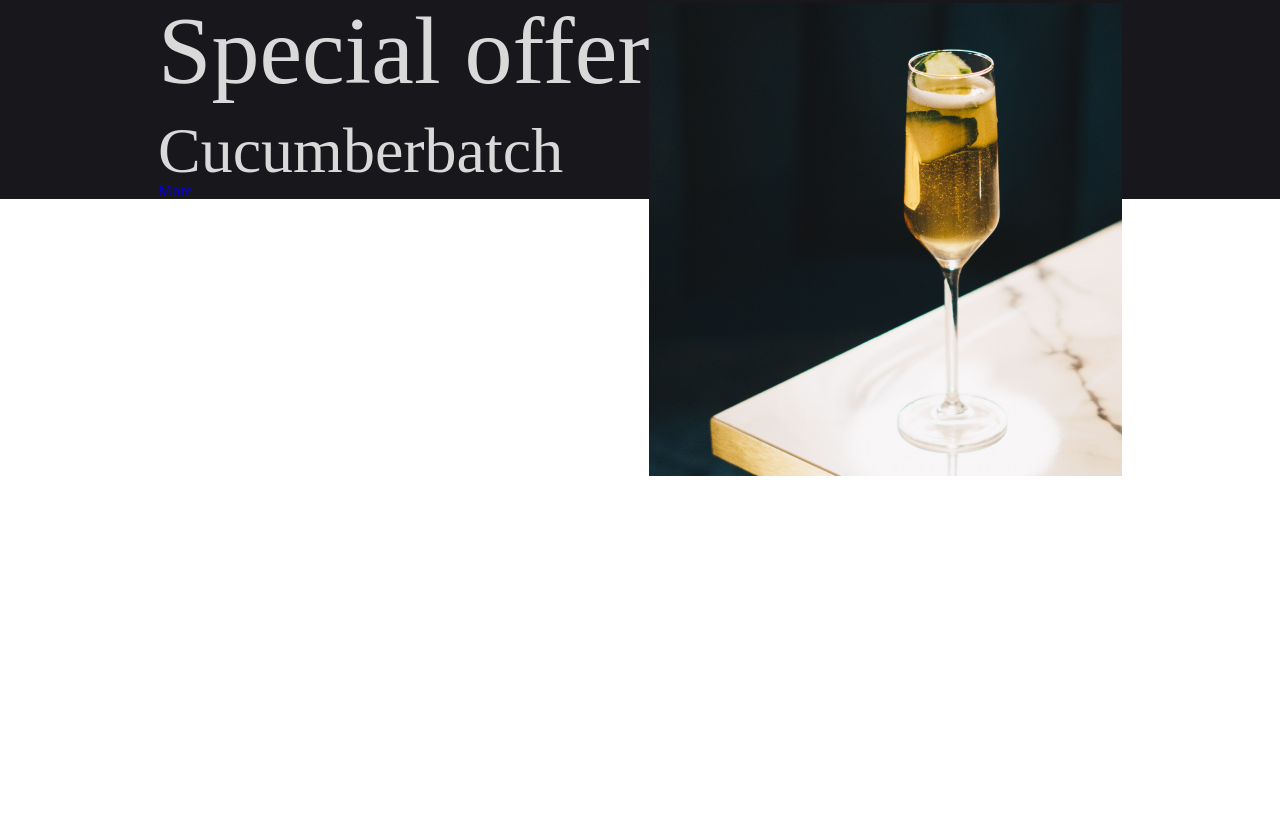
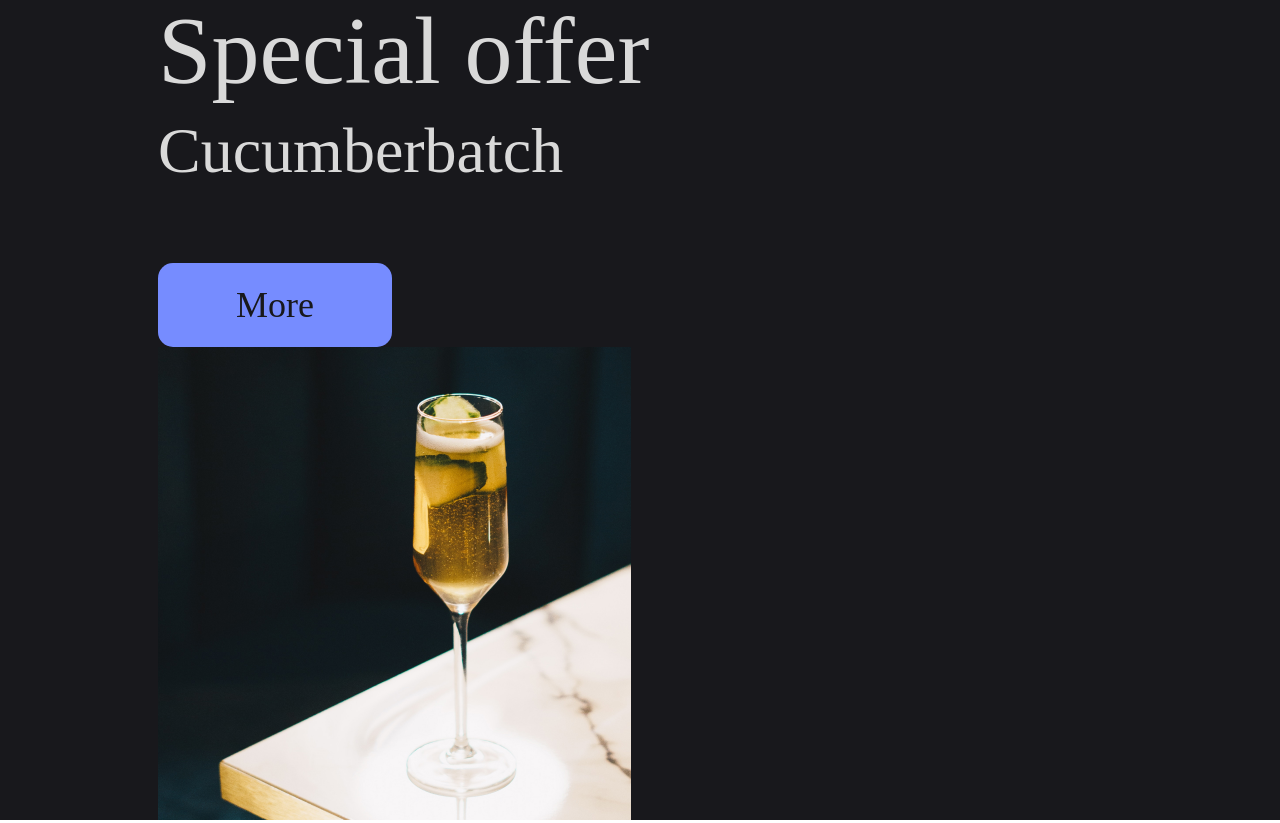
Before and after one commit to maksmalaniya/GRND, a website: page app/index.html in a window 1280 px wide. Shown: the part 795-1618 px from the top of the page. Before the commit the page ends 1271 px from the top, so only its background shows below. Drawn offline with Linux system fonts and the light colour scheme; a web font is replaced by a local one.

Commit message:
added offer

```diff
--- a/app/index.html
+++ b/app/index.html
@@ -41,13 +41,19 @@
 				<img class="nightClub__image-club" src="images/nightClub.svg" alt="night club">
 				<img class="nightClub__image-grnd" src="images/grnd.svg" alt="grnd">
 			</section>
-			<section class="offer container">
-				<article class="offer__card">
-					<h2 class="offer__card-title">Special offer</h2>
-					<h3 class="offer__card-subtitle ">Cucumberbatch</h3>
-					<img class="offer__card-image" src="images/cucumberbach.jpg" alt="Cucumberbatch">
-					<a class="offer__card-button " href="#">More</a>
-				</article>
+			<section class="offer">
+				<div class="container">
+					<article class="offer__card">
+						<div class="offer__card-textcontent">
+							<h2 class="offer__card-title">Special offer</h2>
+							<h3 class="offer__card-subtitle ">Cucumberbatch</h3>
+							<a class="offer__card-button " href="#">More</a>
+						</div>
+						<div class="offer__card-image">
+							<img class="offer__card-image-content" src="images/cucumberbach.jpg" alt="Cucumberbatch">
+						</div>
+					</article>
+				</div>
 			</section>
 	</div>
 	<script src="js/main.min.js"></script>
--- a/app/scss/_nightClub.scss
+++ b/app/scss/_nightClub.scss
@@ -3,14 +3,16 @@
     // .nightClub__image-club
 
     &__image-club {
-        width: 100%;
+        max-width: 100%;
+        object-fit: cover;
         color: $bg-color;
     }
 
     // .nightClub__image-grnd
 
     &__image-grnd {
-        width: 80%;
+        max-width: 80%;
+        object-fit: cover;
         position: absolute;
         top: 50%;
         left: 50%;
--- a/app/scss/_offer.scss
+++ b/app/scss/_offer.scss
@@ -3,29 +3,40 @@
 
     &__card {
         margin-top: 211px;
+        display: flex;
+        justify-content: space-between;
+        flex-wrap: wrap;
+
+        //flex: 1 1 100%;
         @media (min-width: $breakpoint-md) {
-            position: relative;
-            top: 0;
-            left: 0;
         }
+    }
+
+    &__card-textcontent {
+        max-width: 100%;
     }
 
     // .offer__card-title
 
     &__card-title {
-        font-size: 96px;
+        font-size: 48px;
         font-family: 'DelaGothicOne';
         color: $main-font-color;
-
+        @media (min-width: $breakpoint-md) {
+            font-size: 96px;
+        }
     }
 
     // .offer__card-subtitle
 
     &__card-subtitle {
-        font-size: 64px;
+        font-size: 32px;
         font-family: 'Oswald';
         color: $main-font-color;
         margin-top: 20px;
+        @media (min-width: $breakpoint-md) {
+            font-size: 64px;
+        }
     }
 
     // .offer__card-image
@@ -34,14 +45,30 @@
         max-width: 473px;
         max-height: 473px;
         @media (min-width: $breakpoint-md) {
-            position: absolute;
-            top: 0;
-            right: 0;
         }
+    }
+
+    &__card-image-content {
+        width: 100%;
+        height: 100%;
+        object-fit: cover;
     }
 
     // .offer__card-button
 
     &__card-button {
+        display: inline-block;
+        margin-top: 80px;
+        padding: 12px 39px;
+        border-radius: 15px;
+        font-size: 18px;
+        text-decoration: none;
+        font-family: 'DelaGothicOne';
+        color: $bg-color;
+        background: $light-blue-color;
+        @media (min-width: $breakpoint-md) {
+            padding: 24px 78px;
+            font-size: 36px;
+        }
     }
 }
```
Also changed, not shown: app/css/style.min.css.
